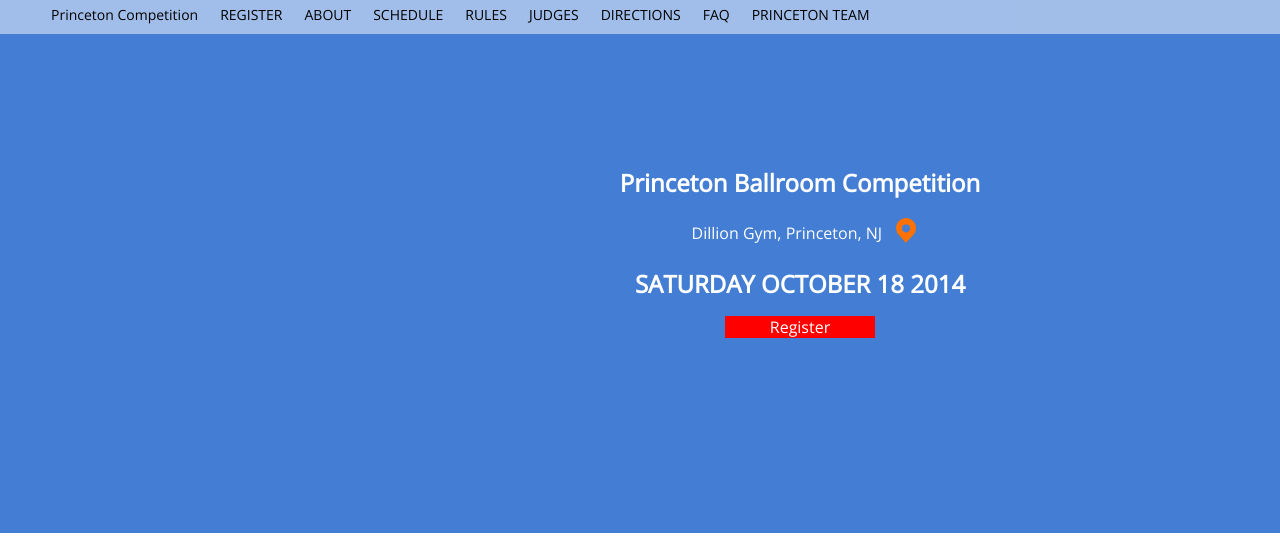
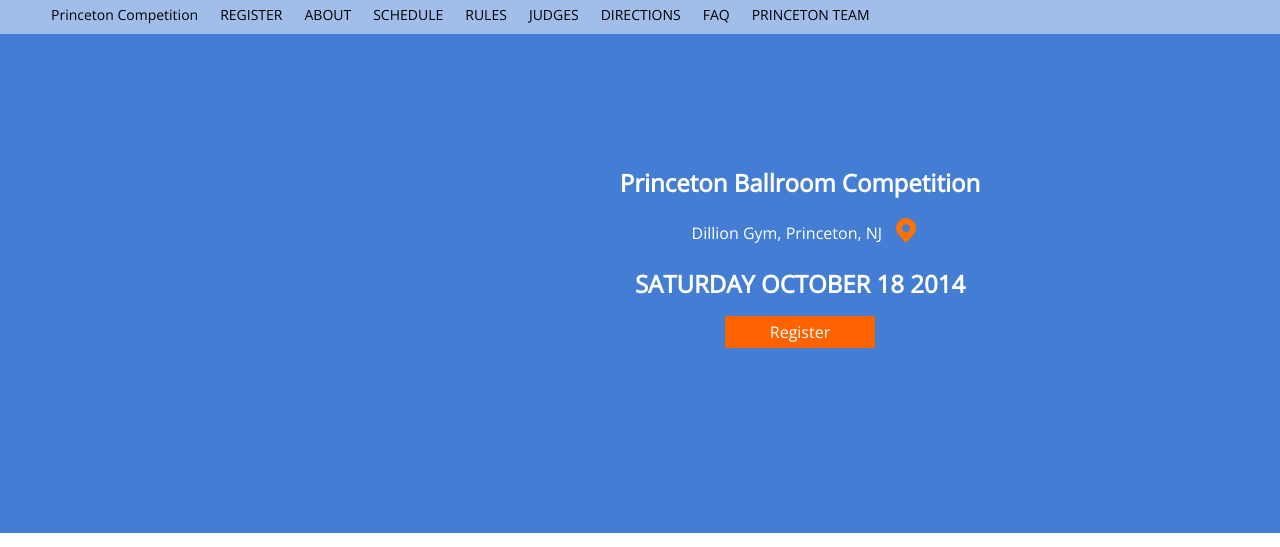
Before and after one commit to katelee168/pb-competition, a PHP site: page / in a window 1280 px wide. Shown: the top 547 px of the page. Run offline with PHP 8.4, Linux system fonts and the light colour scheme; some libraries are stand-ins or nearby versions.

Commit message:
playing around with making the register button work

```diff
--- a/ballroom.css
+++ b/ballroom.css
@@ -200,13 +200,28 @@ input {
 }
 
 #submit {
-	background-color: red;
+	background-color: #FF6200;
 	width:150px;
+	border-radius: 2px;
+	margin-left:-webkit-calc(50% - 75px);
+
 	text-align: center;
-	margin-left:-webkit-calc(50% - 75px);
+	padding-top: 5px;
+	padding-bottom: 5px;
+
 }
 
 #submit:hover {
 	background-color: rgba(255,255,255,.7);
 }
-/* http://colorschemedesigner.com/csd-3.5/#0h41Ow0w0w0w0*/
+
+span {
+  position:absolute;
+  width:100%;
+  height:100%;
+  top:0;
+  left: 0;
+
+  z-index: 5;
+}
+/* http://colorschemedesigner.com/csd-3.5/#0n31Ow0w0w0w0*/
--- a/index.html
+++ b/index.html
@@ -38,7 +38,7 @@
                     </tr>
                 </table>
                 <h1>SATURDAY OCTOBER 18 2014</h1>
-                <div id="submit">Register</div>
+                <div id="submit"><a href="register.html"><span></span></a>Register</div>
             </div>
     	</div>
         <div id="about" class="home-blocks">
```
